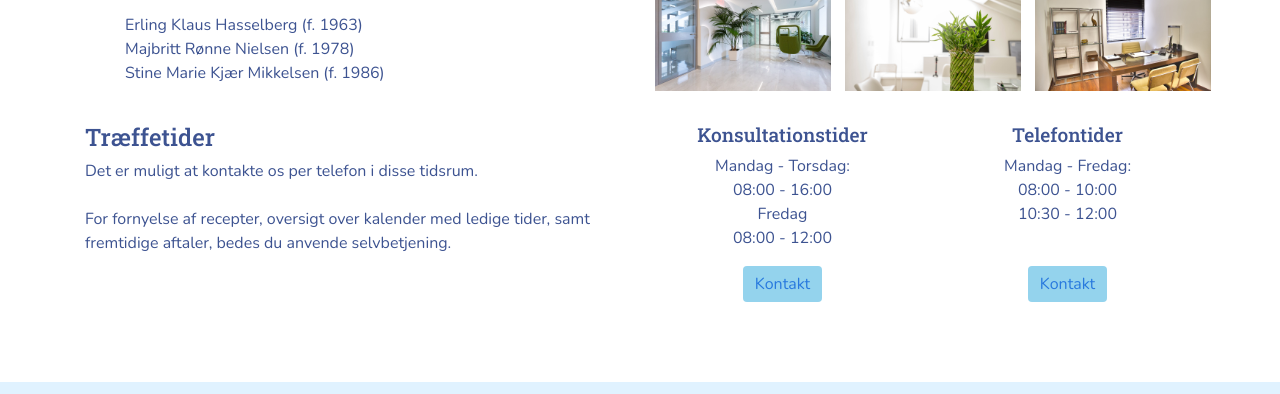
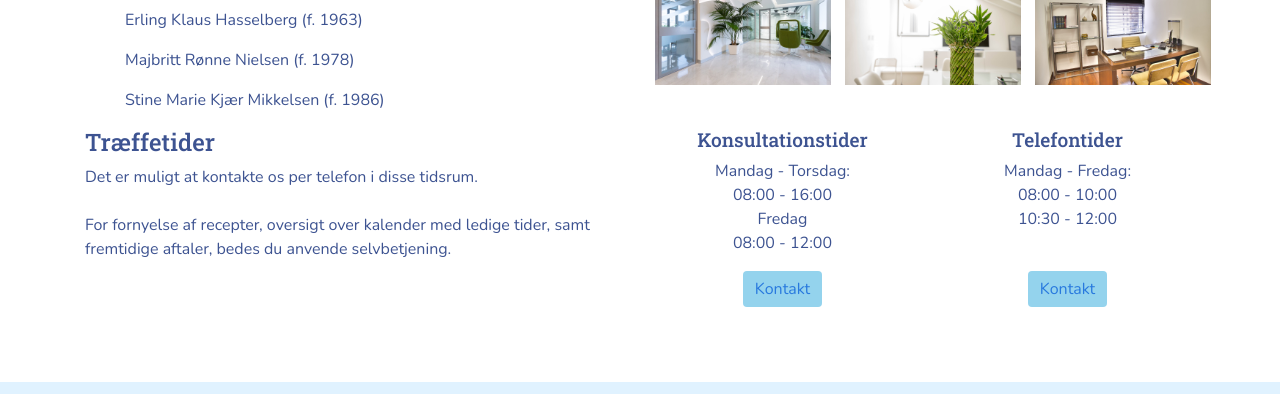
Before and after one commit to SofChoe/foerstesemestereksamen, a plain HTML site: page index.html in a window 1280 px wide. Shown: the part 201-595 px from the top of the page. Drawn offline with nearby package versions, Linux system fonts and the light colour scheme.

Commit message:
html "error"

```diff
--- a/index.html
+++ b/index.html
@@ -85,12 +85,12 @@
             <h1>Velkommen til Dit Lægehus</h1>
           </div>
           <div class="col-md-12 col-lg-6">
-            <p>Her er vi tre praktiserende læger, som står for at drive stedet.<br>
+            <p>Her er vi tre praktiserende læger, som står for at drive stedet.</p>
               <ul>
-                <li>Erling Klaus Hasselberg (f. 1963)</li>
-                <li>Majbritt Rønne Nielsen (f. 1978)</li>
-                <li>Stine Marie Kjær Mikkelsen (f. 1986)</li>
-              </ul></p>
+                <li><p>Erling Klaus Hasselberg (f. 1963)</p></li>
+                <li><p>Majbritt Rønne Nielsen (f. 1978)</p></li>
+                <li><p>Stine Marie Kjær Mikkelsen (f. 1986)</p></li>
+              </ul>
           </div>
           <div class="col-6 col-sm-6 col-md-4 col-lg-2 justify-content-center forsideimg">
             <img class="inside" src="img/petr-magera-HuWm7malJ18-unsplash-crop.jpg" alt="Billede af et lyst rum med planter af Petr Magera fra Unsplash">
```
